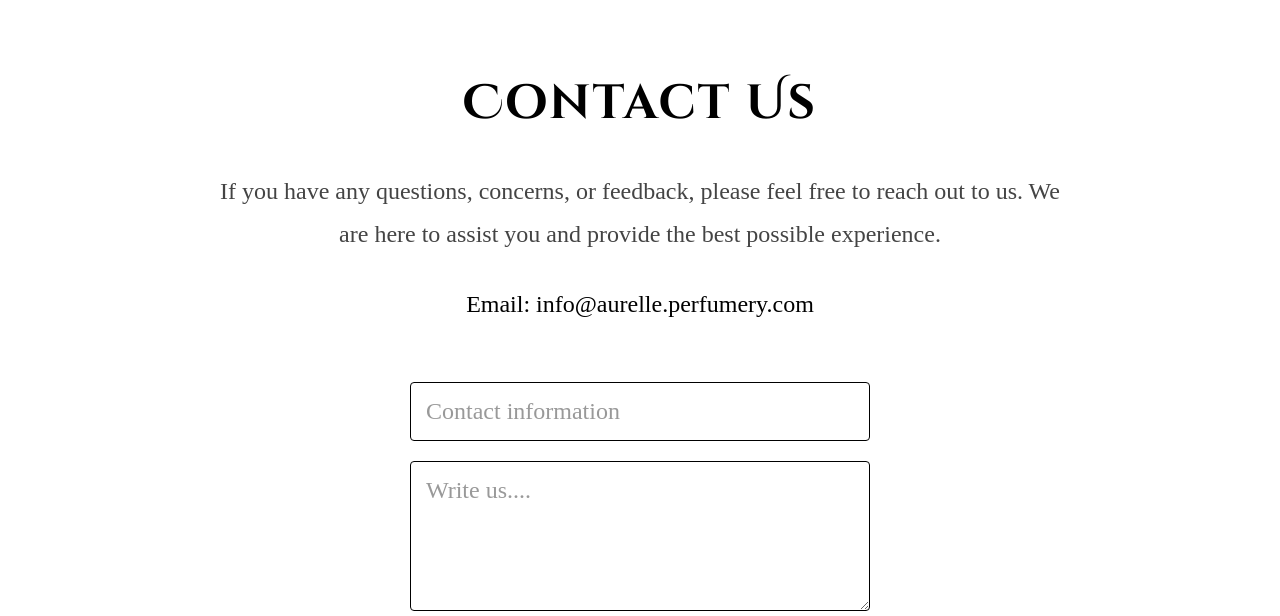
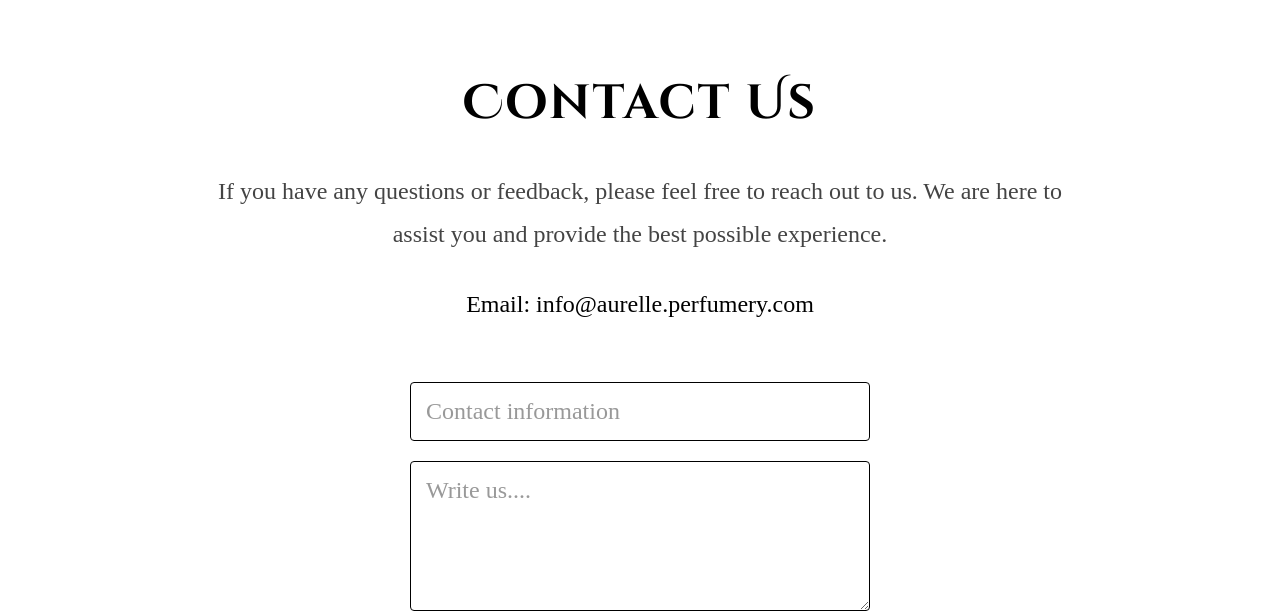
Before and after one commit to dhamamajid/aurelle-website, a plain HTML site: page contact_us.html in a window 1280 px wide. Shown: the part 92-708 px from the top of the page. Drawn offline with Linux system fonts and the light colour scheme.

Commit message:
I remove a word to see if Git Desktop would notice it, this was a test

```diff
--- a/contact_us.html
+++ b/contact_us.html
@@ -33,7 +33,7 @@
     </div>
     <div class="contact-content">
         <h2 class="contact-title">Contact Us</h2>
-        <p class="contact-info">If you have any questions, concerns, or feedback, please feel free to reach out to us. We are here to assist you and provide the best possible experience.</p>
+        <p class="contact-info">If you have any questions or feedback, please feel free to reach out to us. We are here to assist you and provide the best possible experience.</p>
         <ul class="contact-details">
             <li>Email: <a href="mailto:info@aurelle.perfumery.com">info@aurelle.perfumery.com</a></li>
         </ul>
```
